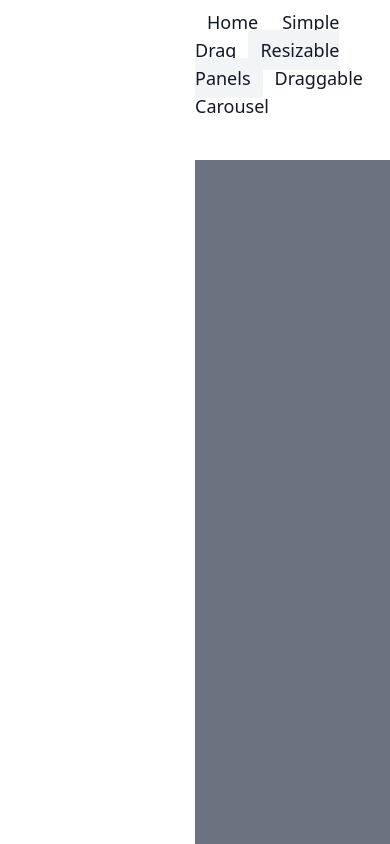
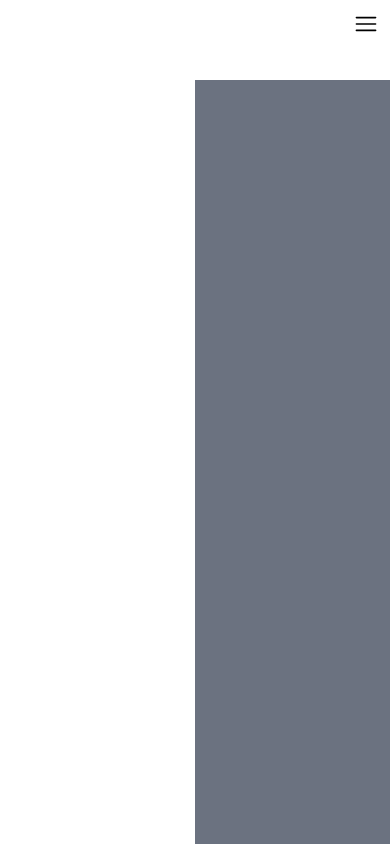
Before and after one commit to Girish21/react-spring-gestures, a React (Vite) app: page /resizable-panels in a window 390 px wide. Shown: the top 844 px of the page. Built offline with nearby package versions, Linux system fonts and the light colour scheme.

Commit message:
animated mobile nav

```diff
--- a/package.json
+++ b/package.json
@@ -8,6 +8,7 @@
     "preview": "vite preview"
   },
   "dependencies": {
+    "@radix-ui/react-portal": "^1.0.1",
     "@reach/rect": "^0.17.0",
     "@react-spring/web": "^9.6.1",
     "@use-gesture/react": "^10.2.23",
--- a/src/components/nav.tsx
+++ b/src/components/nav.tsx
@@ -1,5 +1,28 @@
-import { NavLink as RRNavLink, NavLinkProps } from 'react-router-dom'
-import { clsx } from '../utils'
+import * as Portal from '@radix-ui/react-portal'
+import {
+  animated,
+  useChain,
+  useSpringRef,
+  useTransition,
+} from '@react-spring/web'
+import * as React from 'react'
+import {
+  NavLink as RRNavLink,
+  NavLinkProps,
+  useLocation,
+} from 'react-router-dom'
+import svg from '../assets/sprites.svg'
+import { clsx, generateSvg } from '../utils'
+
+const HamburgerSvg = generateSvg(svg, 'hamburger')
+const CloseSvg = generateSvg(svg, 'close')
+
+const NavLinks = [
+  { path: '/', label: 'Home' },
+  { path: 'simple-drag', label: 'Simple Drag' },
+  { path: 'draggable-carousel', label: 'Draggable Carousel' },
+  { path: 'draggable-list', label: 'Draggable List' },
+] as const
 
 function NavLink(props: Omit<NavLinkProps, 'className'>) {
   return (
@@ -15,18 +38,103 @@ function NavLink(props: Omit<NavLinkProps, 'className'>) {
   )
 }
 
+function MobileNav() {
+  const [showNav, setShowNav] = React.useState<'open' | 'close'>('close')
+
+  const location = useLocation()
+
+  const transitionRef = useSpringRef()
+  const trailRef = useSpringRef()
+
+  const popperTransition = useTransition(showNav === 'open' ? true : null, {
+    from: { opacity: 0 },
+    enter: { opacity: 1 },
+    leave: { opacity: 0, config: { friction: 40, mass: 1, tension: 150 } },
+    ref: transitionRef,
+  })
+  const itemsTransition = useTransition(showNav === 'open' ? NavLinks : [], {
+    trail: 300 / NavLinks.length,
+    from: { opacity: 0, x: '-5%' },
+    enter: { opacity: 1, x: '0%' },
+    leave: { opacity: 0, x: '15%' },
+    ref: trailRef,
+  })
+
+  useChain(
+    showNav === 'open' ? [transitionRef, trailRef] : [trailRef, transitionRef],
+    showNav === 'open' ? [0, 0.5] : [0, 0.3],
+  )
+
+  React.useEffect(() => {
+    setShowNav('close')
+  }, [location])
+
+  return (
+    <>
+      <button
+        onClick={() => setShowNav('open')}
+        className='ml-auto h-8 w-8 p-1 md:hidden'
+        aria-label='Open navigation'
+      >
+        <HamburgerSvg aria-hidden className='h-full w-full text-black' />
+      </button>
+      <Portal.Root>
+        {popperTransition((style, visible) =>
+          visible ? (
+            <animated.div style={style} className='fixed inset-0 z-10'>
+              <div className='h-full w-full bg-white px-8 pt-24 pb-8'>
+                <ul className='flex flex-col gap-y-8'>
+                  {itemsTransition((style, item) =>
+                    item ? (
+                      <animated.li style={style} key={item.path}>
+                        <NavLink to={item.path}>{item.label}</NavLink>
+                      </animated.li>
+                    ) : null,
+                  )}
+                </ul>
+                <div className='absolute top-2 right-2'>
+                  <button
+                    onClick={() =>
+                      setShowNav(state =>
+                        state === 'close' ? 'open' : 'close',
+                      )
+                    }
+                    className='h-8 w-8 p-2'
+                    aria-label='Close navigation'
+                  >
+                    <CloseSvg
+                      aria-hidden
+                      className='h-full w-full text-black'
+                    />
+                  </button>
+                </div>
+              </div>
+            </animated.div>
+          ) : null,
+        )}
+      </Portal.Root>
+    </>
+  )
+}
+
+function DesktopNav() {
+  return (
+    <ul className='hidden items-center gap-6 md:flex'>
+      {NavLinks.map(({ path, label }) => (
+        <li key={path}>
+          <NavLink to={path}>{label}</NavLink>
+        </li>
+      ))}
+    </ul>
+  )
+}
+
 export function Nav() {
   return (
-    <header className='mx-auto w-app-content py-2'>
-      <nav>
-        <ul className='flex flex-row gap-6'>
-          <li>
-            <NavLink to='/'>Home</NavLink>
-            <NavLink to='simple-drag'>Simple Drag</NavLink>
-            <NavLink to='resizable-panels'>Resizable Panels</NavLink>
-            <NavLink to='draggable-carousel'>Draggable Carousel</NavLink>
-          </li>
-        </ul>
+    <header className='p-2 md:mx-auto md:w-app-content md:px-0'>
+      <nav className='flex items-end md:items-center'>
+        <DesktopNav />
+        <MobileNav />
       </nav>
     </header>
   )
--- a/src/utils/index.ts
+++ b/src/utils/index.ts
@@ -1,2 +1,3 @@
 export * from './clsx'
 export * from './clamp'
+export * from './svg'
--- /dev/null
+++ b/src/utils/svg.tsx
@@ -0,0 +1,28 @@
+import * as React from 'react'
+
+type SvgProps = {
+  url: string
+  spriteId: string
+} & React.SVGProps<SVGSVGElement>
+
+const SvgImpl = React.forwardRef<SVGSVGElement, SvgProps>(
+  ({ spriteId, url, ...rest }, ref) => {
+    return (
+      <svg ref={ref} {...rest}>
+        <use href={`${url}#${spriteId}`} />
+      </svg>
+    )
+  },
+)
+export const Svg = React.memo(SvgImpl)
+
+export const generateSvg = (url: string, spriteId: string) => {
+  const SvgWrapper = React.forwardRef<
+    SVGSVGElement,
+    Omit<SvgProps, 'spriteId' | 'url'>
+  >((props, ref) => {
+    return <Svg {...props} ref={ref} url={url} spriteId={spriteId} />
+  })
+
+  return React.memo(SvgWrapper)
+}
```
Also changed, not shown: src/assets/sprites.svg (added), 1 other file (tests, documents, lock files or other folders).
